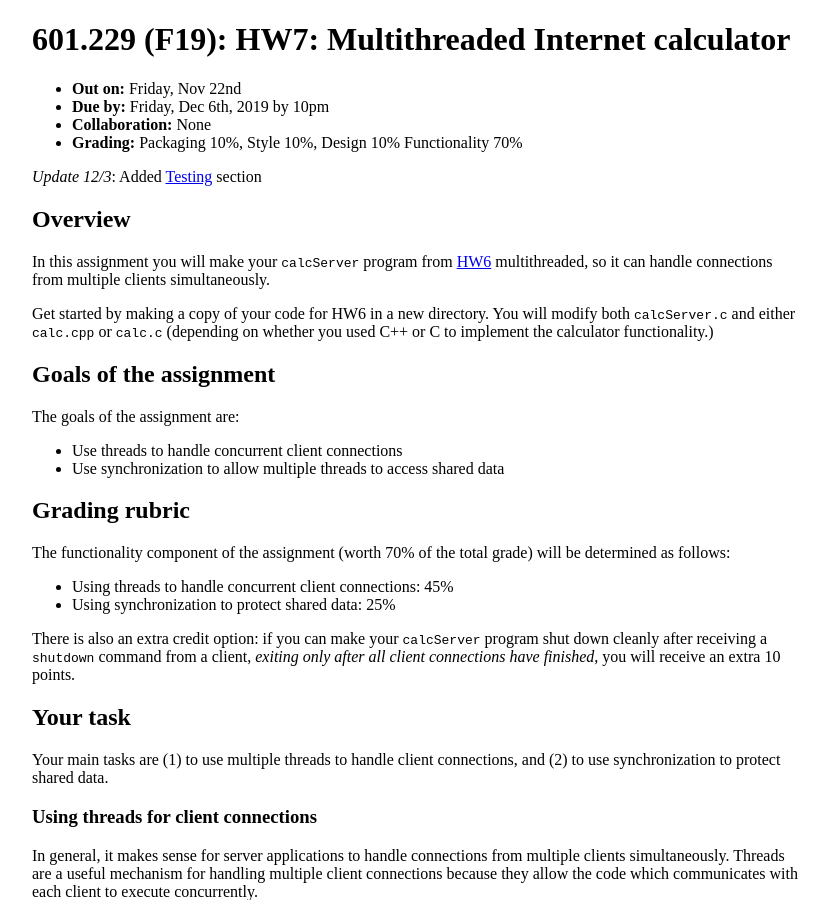
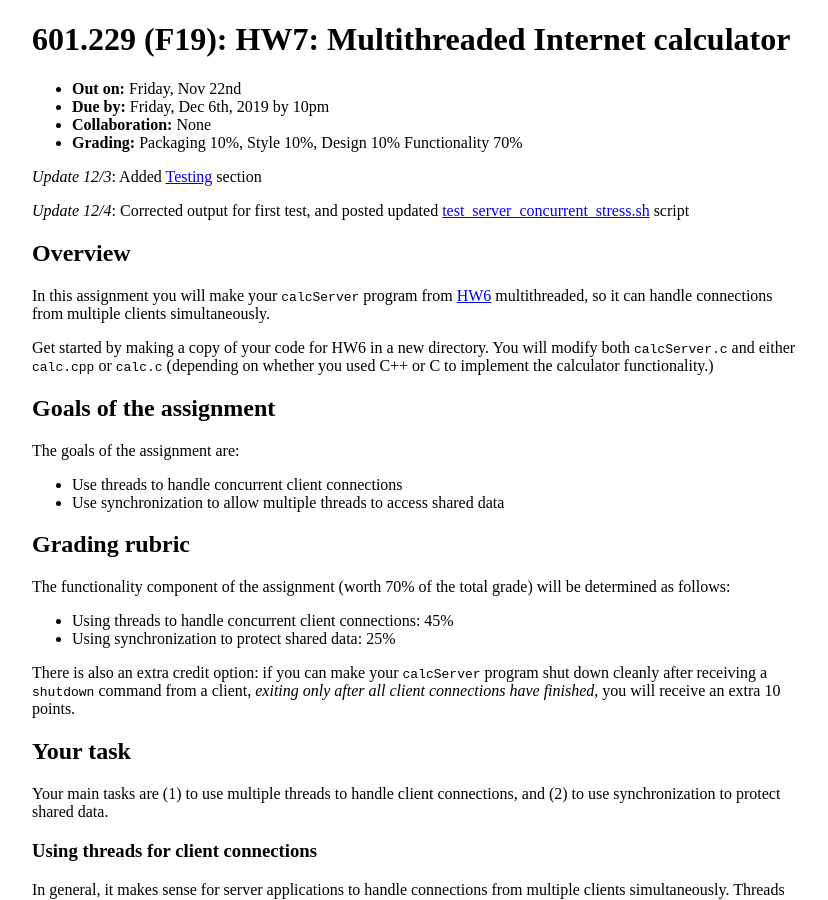
Before and after one commit to jhucsf/fall2019, a Jekyll site: the page built from hw/hw7.md, in a window 1280 px wide and 900 px high. Shown: the whole window, without its empty margins (224-1052 px from the left). Built offline with Jekyll 4.4.1, drawn with Linux system fonts in a browser that asks for light colours; some of the changed lines change nothing that is shown.

Commit message:
fix expected output for first test

````diff
--- a/hw/hw7.md
+++ b/hw/hw7.md
@@ -9,6 +9,8 @@
   - **Grading:** Packaging 10%, Style 10%, Design 10% Functionality 70%
 
 *Update 12/3*: Added [Testing](#testing) section
+
+*Update 12/4*: Corrected output for first test, and posted updated [test\_server\_concurrent\_stress.sh](hw7/test_server_concurrent_stress.sh) script
 
 ## Overview
 
@@ -206,9 +208,9 @@
 The output of the `cat` command should be:
 
 ```
+2
 3
-4
-12
+5
 ```
 
 This test tests that a long-running client does not prevent the server from handling an additional client connection.
````
